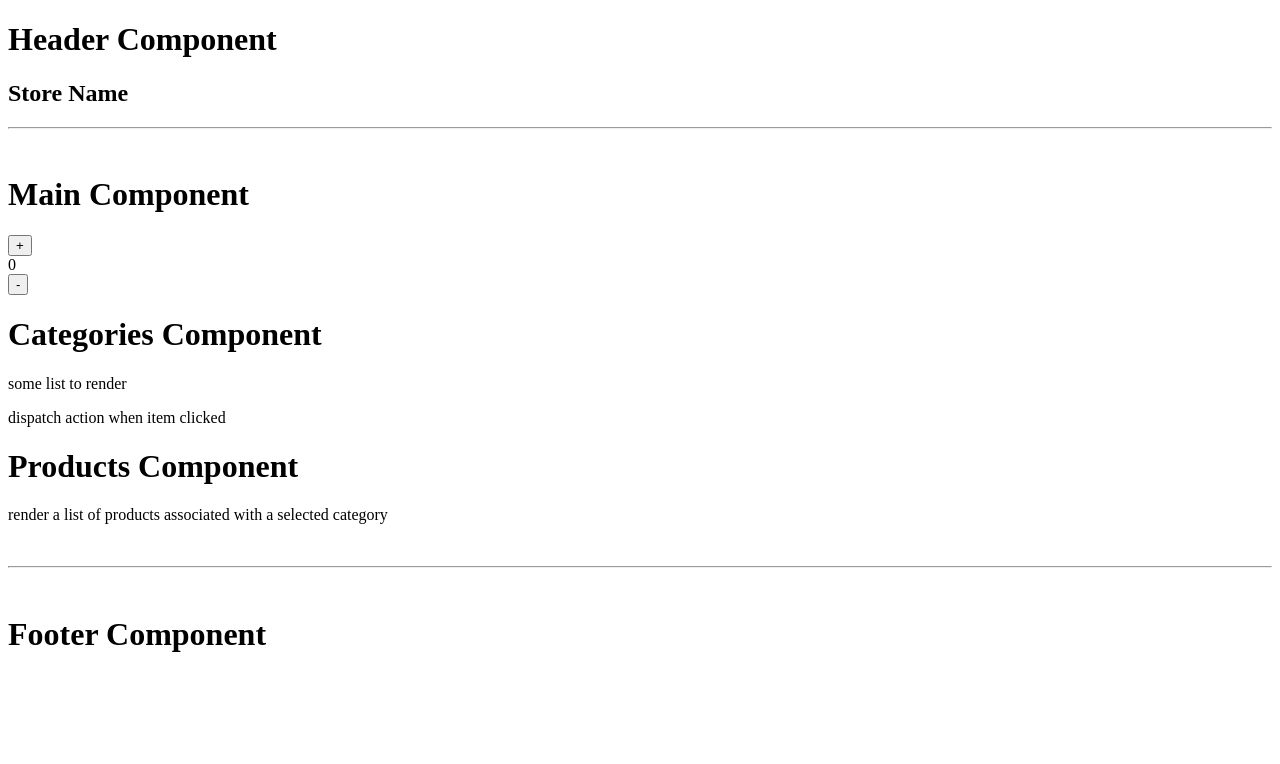
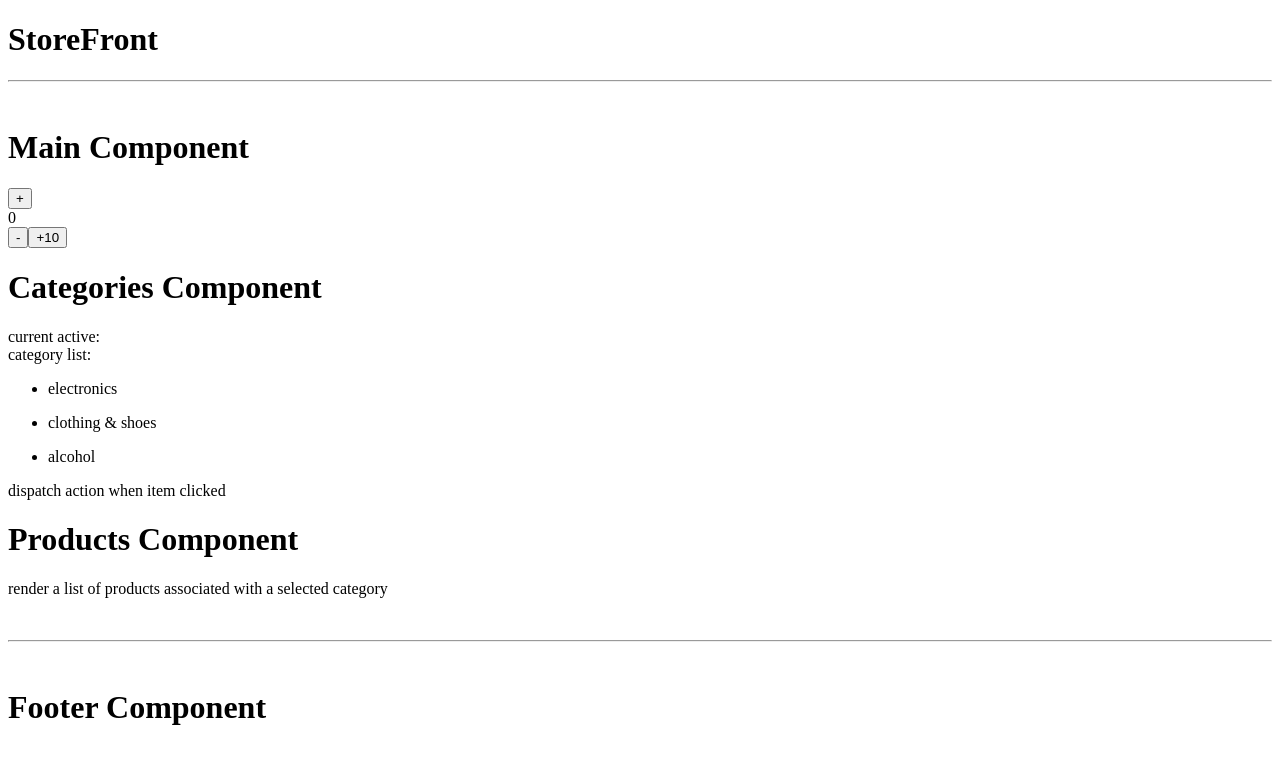
Before and after one commit to antoni909/StoreFront, a React (Create React App) app in the folder frontend/: page / in a window 1280 px wide. Shown: the top 764 px of the page. Built offline with nearby package versions, Linux system fonts and the light colour scheme.

Commit message:
adds redux toolkit dependency, adds categories slice logic, adds global state for categories

```diff
--- a/frontend/src/components/Categories.jsx
+++ b/frontend/src/components/Categories.jsx
@@ -1,10 +1,31 @@
 import Products from './Products'
+import { useSelector, useDispatch } from 'react-redux'
+import { setActiveCategory, selectCategories } from '../features/categories/categorySlice'
 
 function Categories() {
+const categories = useSelector(selectCategories)
+const dispatch = useDispatch()
+// can use addToCategoryList to add new categories if need to
+// can use setActiveCategory to set clicked category as active category
   return (
     <div >
       <h1>Categories Component</h1>
-      <p>some list to render</p>
+      <>
+        <div>
+          current active: {categories && categories.activeCategory}
+        </div>
+        category list: {categories && categories.categoryList.map( (cat,idx) => (
+
+            <ul>
+              <li
+                key={idx}
+                onClick={()=> dispatch(setActiveCategory(cat))}
+              >{cat}
+              </li>
+            </ul>
+
+        ))}
+      </>
       <p>dispatch action when item clicked</p>
       <Products />
     </div>
--- a/frontend/src/components/Counter.jsx
+++ b/frontend/src/components/Counter.jsx
@@ -1,9 +1,17 @@
 import React from 'react'
 import { useSelector, useDispatch } from 'react-redux'
-import { decrement, increment } from '../features/counter/counterSlice'
+import { decrement, increment, incrementByAmount, selectCount } from '../features/counter/counterSlice'
+
+// bring in state variable wanting to update: count
+// bring in actions needed: decrement, increment
+// bring in dispatch to update state
 
 export default function Counter(){
-  const count = useSelector((state)=> state.counter.value)
+  // grab state, its reducer function, and update its var val
+  // const count = useSelector((state)=> state.counter.value)
+  const count = useSelector(selectCount)
+
+  // use any action from any reducer
   const dispatch = useDispatch()
 
   return (
@@ -11,6 +19,7 @@ export default function Counter(){
       <span><button onClick={()=> dispatch(increment())}> + </button></span>
       <div>{count}</div>
       <span><button onClick={()=> dispatch(decrement())}> - </button></span>
+      <button onClick={()=> dispatch(incrementByAmount(10))}> +10 </button>
     </div>
   )
 }
--- a/frontend/src/components/Header.jsx
+++ b/frontend/src/components/Header.jsx
@@ -2,8 +2,7 @@
 function Header() {
   return (
     <div >
-      <h1>Header Component</h1>
-      <h2>Store Name</h2>
+      <h1>StoreFront</h1>
     </div>
   );
 }
--- /dev/null
+++ b/frontend/src/features/categories/categorySlice.js
@@ -0,0 +1,23 @@
+import { createSlice } from "@reduxjs/toolkit";
+
+const initialState = {
+  activeCategory: '',
+  categoryList: ['electronics','clothing & shoes','alcohol']
+}
+
+// reducer functions must be given state && action args
+export const categorySlice = createSlice({
+  name: 'categories',
+  initialState,
+  reducers: {
+    setActiveCategory: (state,action)=>{
+      state.activeCategory = action.payload},
+    addToCategoryList: (state,action)=>{
+      state.categoryList.push(action.payload)
+    },
+  }
+})
+
+export const { setActiveCategory, addToCategoryList } = categorySlice.actions
+export const selectCategories = (state)=> state.categories
+export default categorySlice.reducer
--- a/frontend/src/features/counter/counterSlice.js
+++ b/frontend/src/features/counter/counterSlice.js
@@ -5,15 +5,19 @@ import { createSlice } from '@reduxjs/toolkit'
 const initialState = {
   value: 0,
 }
-
+// reducer functions th at recieve action from dispatch()
 export const counterSlice = createSlice({
   name: 'counter',
   initialState,
   reducers: {
     increment: (state) => { state.value += 1 },
     decrement: (state) => { state.value -= 1 },
-    incrementByAmount: ({value},{payload}) => { value += payload }
+    incrementByAmount: (state,action) => { state.value += action.payload }
   }
 })
+
+// export the action creators that modify state
 export const { increment, decrement, incrementByAmount } = counterSlice.actions
+// exports the reducer function
+export const selectCount = (state) => state.counter.value
 export default counterSlice.reducer
--- a/frontend/src/redux/store.js
+++ b/frontend/src/redux/store.js
@@ -1,8 +1,12 @@
 import { configureStore } from '@reduxjs/toolkit'
 import counterReducer from '../features/counter/counterSlice'
+import categoriesReducer from '../features/categories/categorySlice'
 
+// add new reducer function
 export const store = configureStore({
   reducer: {
+    devTools: true,
     counter: counterReducer,
+    categories: categoriesReducer,
   },
 })
```
Also changed, not shown: 1 other file (tests, documents, lock files or other folders).
